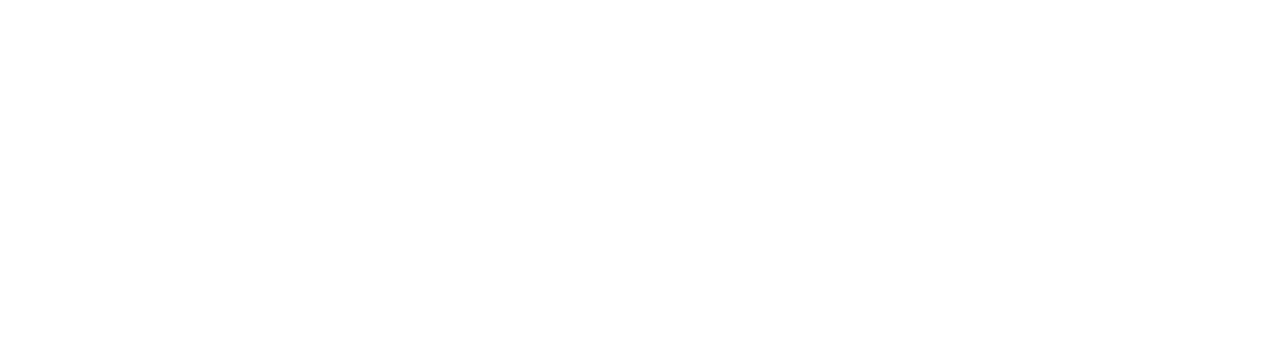
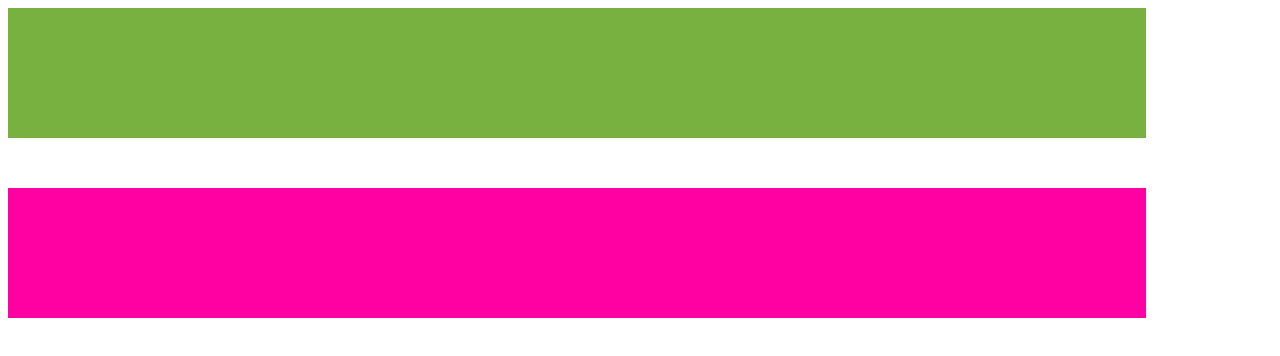
Before and after one commit to Mahdi-Al/Margin-collapse, a plain HTML site: page Index.html in a window 1280 px wide. Drawn offline with Linux system fonts and the light colour scheme.

Commit message:
add div and css selectors

```diff
--- a/Index.html
+++ b/Index.html
@@ -7,6 +7,7 @@
     <link rel="stylesheet" href="./margin-collapse.css">
 </head>
 <body>
-
+    <div class="margin-collapse"></div>
+    <div class="margin-collapse2"></div>
 </body>
 </html>
--- a/margin-collapse.css
+++ b/margin-collapse.css
@@ -0,0 +1,13 @@
+div {
+    width: 90%;
+    height: 130px;
+}
+.margin-collapse {
+    background-color: rgb(120, 177, 64);
+    margin-bottom: 20px;
+}
+.margin-collapse2 {
+    background-color: #ff00a2;
+    margin-top: 50px;
+}
+/* as you can see our distance isnt 70px but it is 50px */
```
